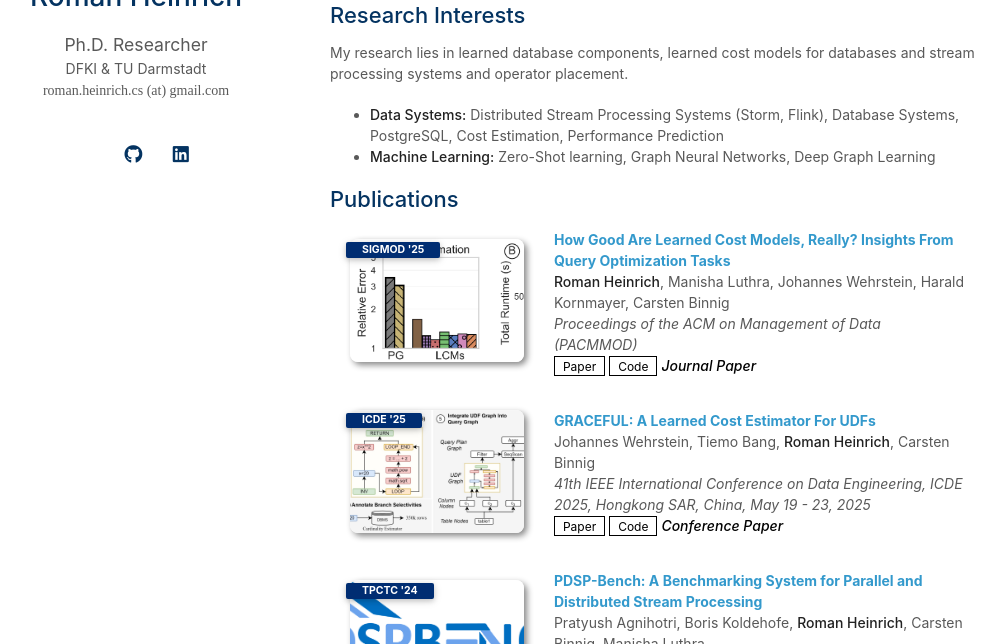
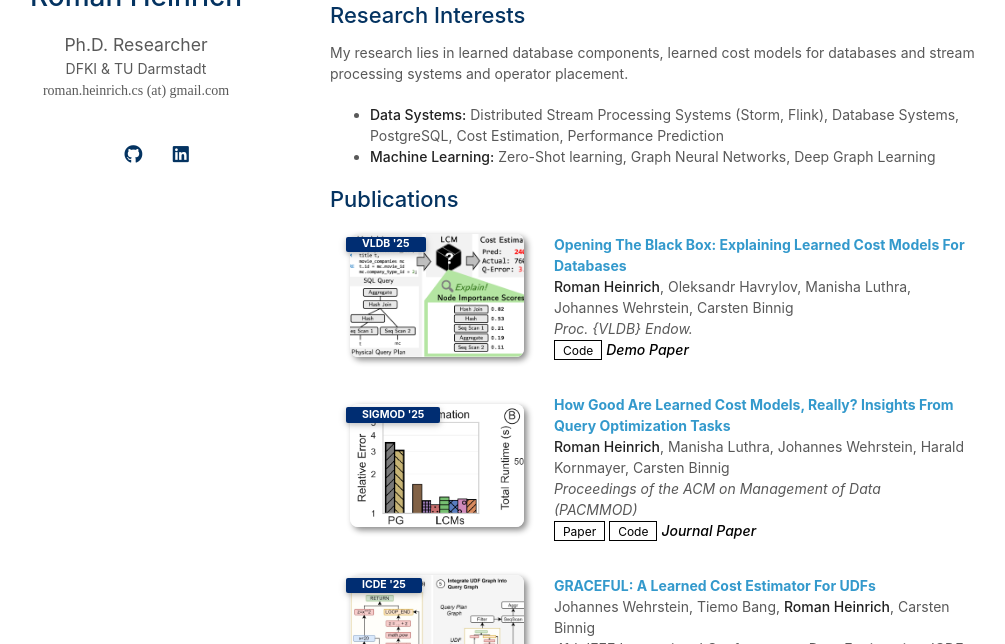
Before and after one commit to RoHei/rohei.github.io, a Jekyll site: the page built from index.md, in a window 1280 px wide and 900 px high, cut to the strip 256-900 px from the top of the window. Shown: the whole strip, without its empty margins (140-1145 px from the left). Built offline with Jekyll 4.4.1, drawn with Linux system fonts in a browser that asks for light colours; nearby versions of some CDN libraries; a style sheet for code colours, icons or effects is not loaded; our own code applies the rules of GitHub Pages for plain Markdown files.

Commit message:
add publication

```diff
--- a/_data/publications.yml
+++ b/_data/publications.yml
@@ -1,4 +1,13 @@
 main:
+  - title: "Opening The Black Box: Explaining Learned Cost Models For Databases"
+    authors: <strong>Roman Heinrich</strong>, Oleksandr Havrylov, Manisha Luthra, Johannes Wehrstein, Carsten Binnig
+    conference_short: VLDB '25
+    conference: Proc. {VLDB} Endow.
+    #pdf: https://arxiv.org/pdf/2502.01229
+    code: https://github.com/DataManagementLab/demo-explain-lcms
+    image: ./assets/img/black_box.png
+    notes: Demo Paper
+
   - title: "How Good Are Learned Cost Models, Really? Insights From Query Optimization Tasks"
     authors: <strong>Roman Heinrich</strong>, Manisha Luthra, Johannes Wehrstein, Harald Kornmayer, Carsten Binnig
     conference_short: SIGMOD '25
@@ -45,7 +54,7 @@ main:
     image: ./assets/img/zerotune_paper.jpg
     notes: Conference Paper
 
-  - title: Zero-Shot Cost Estimation for Distributed Stream Processing
+  - title: "Zero-Shot Cost Estimation for Distributed Stream Processing"
     authors: <strong>Roman Heinrich</strong>, Manisha Luthra, Harald Kornmayer, Carsten Binnig
     conference_short: DEBS '22
     conference: 16th ACM International Conference on Distributed and Event-based Systems, DEBS 2022, Copenhagen, Denmark, June 27 - 30, 2022
```
Also changed, not shown: assets/img/black_box.png (added).
